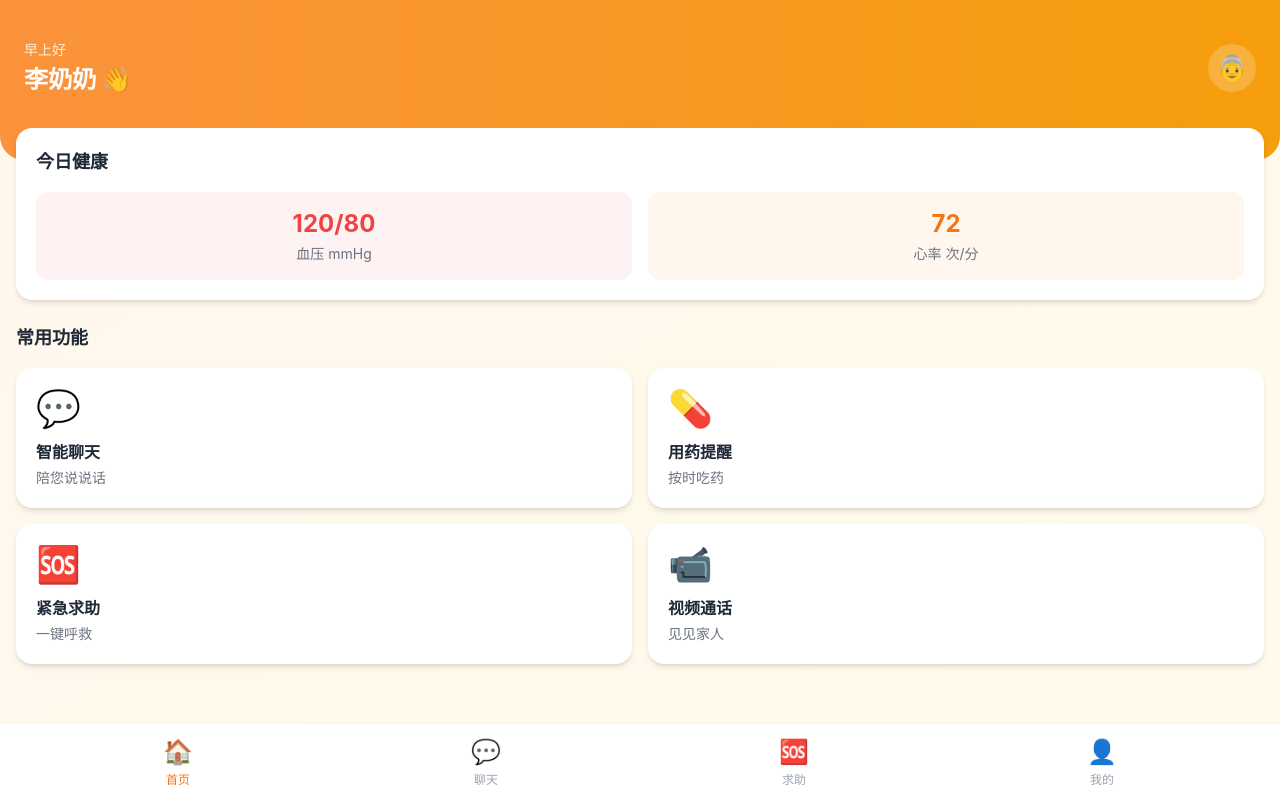
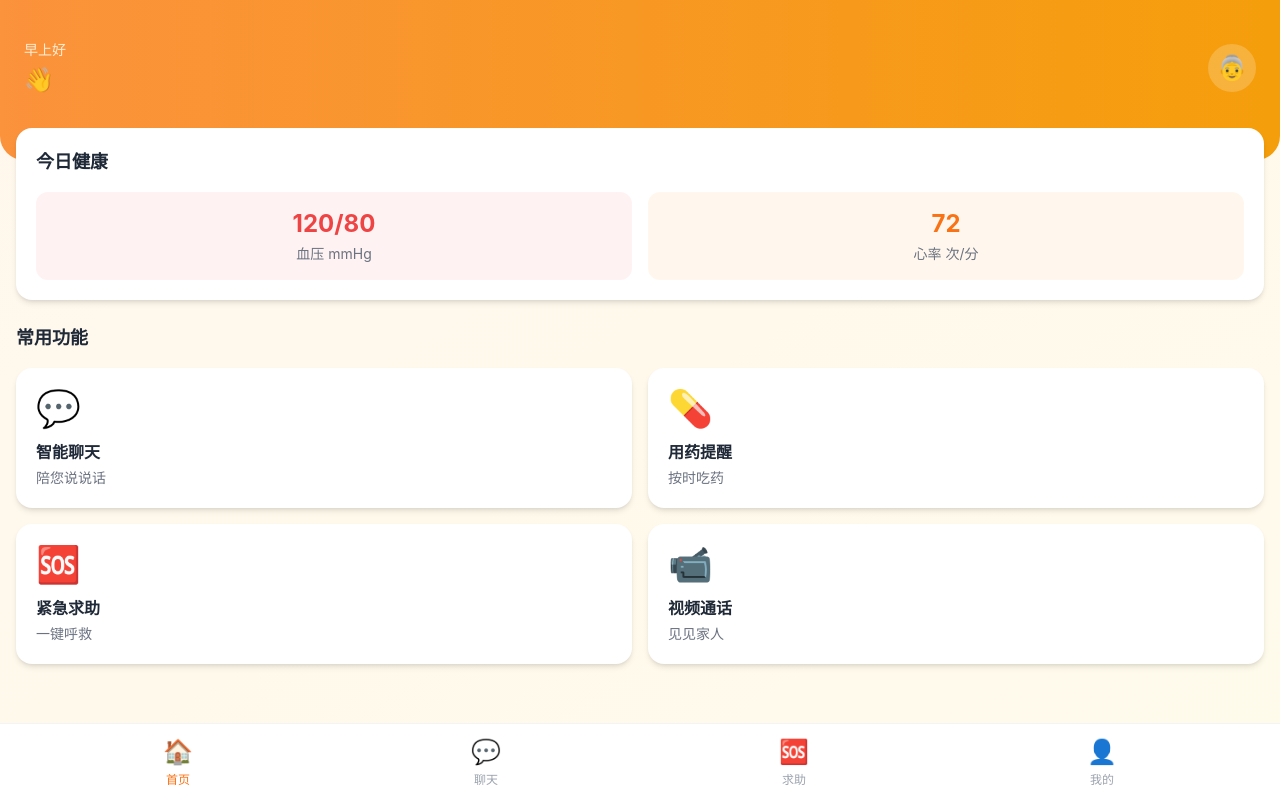
Before and after one commit to yuanle-chen/nuanban, a Vue app in the folder nuanban-frontend/: page /elder in a window 1280 px wide. Built offline with nearby package versions, Linux system fonts and the light colour scheme.

Commit message:
feat(auth): 完善登录后用户信息获取与展示

```diff
--- a/nuanban-frontend/src/App.vue
+++ b/nuanban-frontend/src/App.vue
@@ -1,11 +1,22 @@
 <template>
-  <div id="app">
-    <router-view />
-  </div>
+  <router-view />
 </template>
 
 <script setup lang="ts">
+import { onMounted } from 'vue'
+import { useUserStore } from './stores/user'
+import { getCurrentUser } from './api/auth'
+
+const userStore = useUserStore()
+
+onMounted(async () => {
+  if (userStore.token && !userStore.userInfo) {
+    try {
+      const res: any = await getCurrentUser()
+      userStore.setUserInfo(res)
+    } catch (error) {
+      console.log('获取用户信息失败')
+    }
+  }
+})
 </script>
-
-<style scoped>
-</style>
--- a/nuanban-frontend/src/stores/user.ts
+++ b/nuanban-frontend/src/stores/user.ts
@@ -13,6 +13,10 @@ export const useUserStore = defineStore('user', () => {
     localStorage.setItem('role', userRole)
   }
 
+  function setUserInfo(info: any) {
+    userInfo.value = info
+  }
+
   function logout() {
     token.value = null
     userInfo.value = null
@@ -21,5 +25,5 @@ export const useUserStore = defineStore('user', () => {
     localStorage.removeItem('role')
   }
 
-  return { token, userInfo, role, setToken, logout }
+  return { token, userInfo, role, setToken, setUserInfo, logout }
 })
--- a/nuanban-frontend/src/views/LoginPage.vue
+++ b/nuanban-frontend/src/views/LoginPage.vue
@@ -59,7 +59,7 @@
 import { ref, computed } from 'vue'
 import { useRouter, useRoute } from 'vue-router'
 import { useUserStore } from '../stores/user'
-import { login } from '../api/auth'
+import { login, getCurrentUser } from '../api/auth'
 
 const router = useRouter()
 const route = useRoute()
@@ -84,6 +84,9 @@ async function handleLogin() {
     const res: any = await login(form.value.username, form.value.password)
     userStore.setToken(res.access_token, role.value as string)
 
+    const userRes: any = await getCurrentUser()
+    userStore.setUserInfo(userRes)
+
     if (role.value === 'elder') {
       router.push('/elder')
     } else {
--- a/nuanban-frontend/src/views/child/ChildDashboard.vue
+++ b/nuanban-frontend/src/views/child/ChildDashboard.vue
@@ -5,7 +5,7 @@
       <div class="flex items-center justify-between">
         <div>
           <p class="text-blue-100 text-sm">下午好</p>
-          <h1 class="text-2xl font-bold mt-1">小张 👋</h1>
+          <h1 class="text-2xl font-bold mt-1">{{ userStore.userInfo?.username  }} 👋</h1>
         </div>
         <div class="w-12 h-12 bg-white/20 rounded-full flex items-center justify-center text-2xl">
           👨
@@ -104,8 +104,10 @@
 
 <script setup lang="ts">
 import { useRouter } from 'vue-router'
+import { useUserStore } from '../../stores/user'
 
 const router = useRouter()
+const userStore = useUserStore()
 
 const features = [
   { name: '实时状态', icon: '📍', path: '/child/status' },
--- a/nuanban-frontend/src/views/elder/ElderDashboard.vue
+++ b/nuanban-frontend/src/views/elder/ElderDashboard.vue
@@ -5,7 +5,7 @@
       <div class="flex items-center justify-between">
         <div>
           <p class="text-orange-100 text-sm">早上好</p>
-          <h1 class="text-2xl font-bold mt-1">李奶奶 👋</h1>
+          <h1 class="text-2xl font-bold mt-1">{{ userStore.userInfo?.username  }} 👋</h1>
         </div>
         <div class="w-12 h-12 bg-white/20 rounded-full flex items-center justify-center text-2xl">
           👵
@@ -71,8 +71,10 @@
 
 <script setup lang="ts">
 import { useRouter } from 'vue-router'
+import { useUserStore } from '../../stores/user'
 
 const router = useRouter()
+const userStore = useUserStore()
 
 const features = [
   { name: '智能聊天', icon: '💬', desc: '陪您说说话', path: '/elder/chat' },
```
Also changed, not shown: 1 other file (tests, documents, lock files or other folders).
